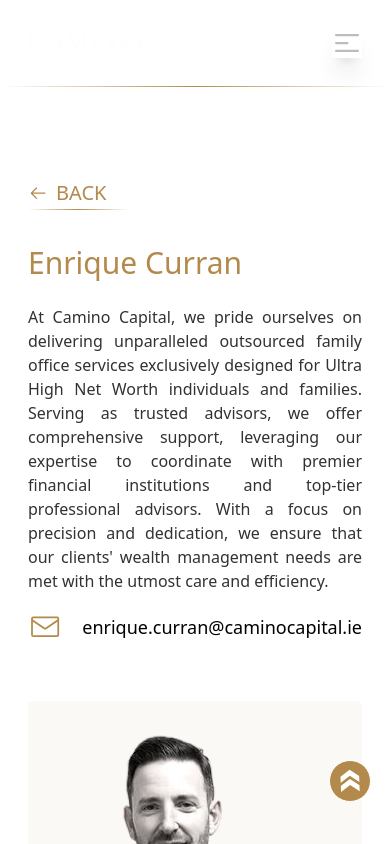
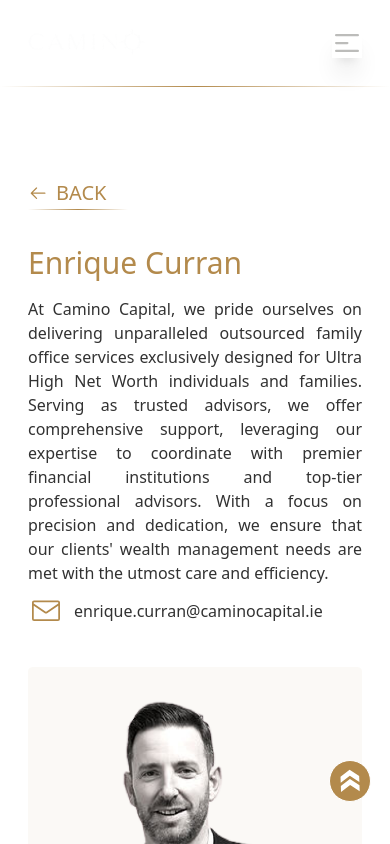
Before and after one commit to dev-mdsohagmiya/camino-web, a Next.js app: page /details in a window 390 px wide. Shown: the top 844 px of the page. Built offline with nearby package versions, Linux system fonts and the light colour scheme.

Commit message:
updated details page

```diff
--- a/app/components/contact-details/ContactDetails.tsx
+++ b/app/components/contact-details/ContactDetails.tsx
@@ -7,7 +7,7 @@
     <div className="max-w-[1482px] mx-auto px-7 py-7 md:py-20">
       {/* back button top */}
       <div>
-        <div className="inline-flex items-center gap-[8px] text-[#B38A4C] text-[20px] ">
+        <div className="inline-flex items-center sm:gap-[8px] text-[#B38A4C] text-[20px] ">
           <Link className="flex gap-2 items-center" href={"/"}>
             <GoArrowLeft /> <span className="uppercase">back</span>
           </Link>
@@ -16,8 +16,8 @@
       </div>
 
       {/* main banner */}
-      <div className="relative w-full h-auto grid grid-cols-12 gap-[30px] md:min-h-[620px] mt-[30px]">
-        <div className="col-span-12 lg:col-span-6 flex flex-col justify-center gap-[20px] md:gap-[30px]">
+      <div className="relative w-full h-auto grid grid-cols-12 sm:gap-[30px] md:min-h-[620px] mt-[30px]">
+        <div className="col-span-12 lg:col-span-6 flex flex-col justify-center gap-[12px] sm:gap-[20px] md:gap-[30px]">
           <h2 className="text-[30px] md:text-[65px] text-[#B38A4C]">
             Enrique Curran
           </h2>
@@ -31,9 +31,9 @@
             ensure that our clients&apos; wealth management needs are met with
             the utmost care and efficiency.
           </p>
-          <div className="flex items-center gap-[20px] md:gap-[30px]">
+          <div className="flex items-center gap-[10px] sm:gap-[20px] md:gap-[30px] pb-3 sm:pb-auto">
             <GoMail className="text-[#B38A4C] w-[36px] md:w-[44px] h-[28px] md:h-[36px]" />
-            <p className="text-[18px] md:text-[24px] font-medium text-black">
+            <p className="text-[16px] md:text-[24px] font-medium text-dark ">
               enrique.curran@caminocapital.ie
             </p>
           </div>
```
